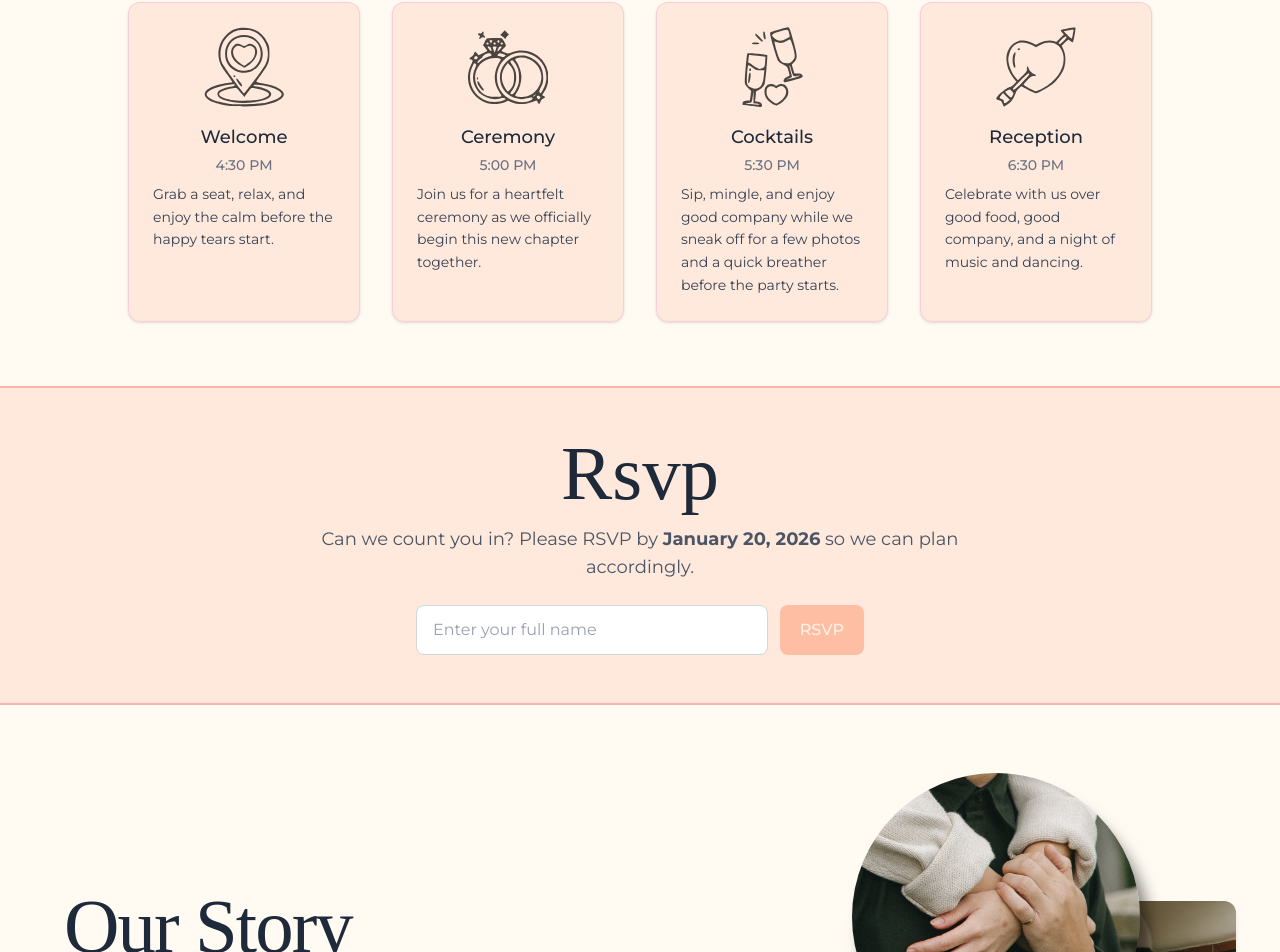
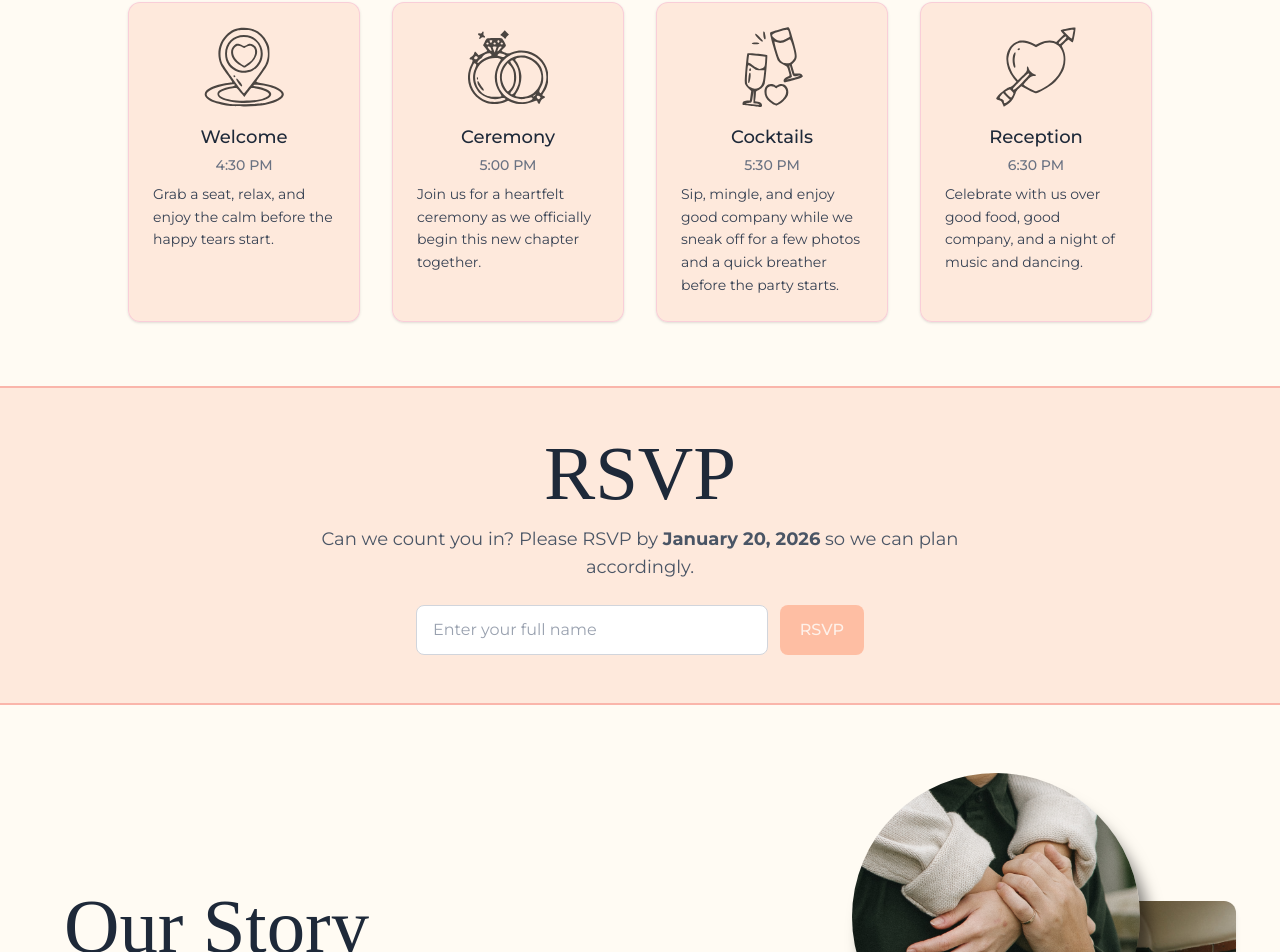
Before and after one commit to brianlpham21/mio-and-brian-wedding-rsvp, a Next.js app: page / in a window 1280 px wide. Shown: the part 1789-2741 px from the top of the page. Built offline with nearby package versions, Linux system fonts and the light colour scheme.

Commit message:
new font for titles and small grammar change

```diff
--- a/app/components/additionalDetails.tsx
+++ b/app/components/additionalDetails.tsx
@@ -60,7 +60,7 @@ export default function AdditionalDetails({ selectedLang }: { selectedLang: { co
   const headerFont =
     selectedLang.code === 'vi'
       ? { fontSize: 'clamp(3rem, 4vw, 4rem)', fontStyle: 'italic', fontWeight: '500' }
-      : { fontFamily: 'Brother, serif', fontSize: 'clamp(4rem, 6vw, 5.5rem)' };
+      : { fontFamily: 'Norway, serif', fontSize: 'clamp(4rem, 6vw, 5.5rem)' };
 
   return (
     <section
--- a/app/components/countdown.tsx
+++ b/app/components/countdown.tsx
@@ -70,7 +70,7 @@ export default function Countdown({ selectedLang }: CountdownProps) {
       ? { fontSize: 'clamp(3rem, 4vw, 4rem)', fontStyle: 'italic', fontWeight: '500' }
       : selectedLang.code === 'ja'
         ? { fontSize: 'clamp(2.25rem, 5vw, 4rem)' }
-        : { fontFamily: 'Brother, serif', fontSize: 'clamp(3.75rem, 10vw, 6rem)' };
+        : { fontFamily: 'Norway, serif', fontSize: 'clamp(3.75rem, 10vw, 6rem)' };
 
   return (
     <section
@@ -95,10 +95,7 @@ export default function Countdown({ selectedLang }: CountdownProps) {
 
       {/* Foreground content */}
       <div className="relative z-10 flex flex-col items-center">
-        <h2
-          className={`mb-8 text-gray-900 drop-shadow-sm leading-[1em] ${selectedLang.code === 'en' ? 'translate-y-[.25em]' : ''}`}
-          style={headerFont}
-        >
+        <h2 className="mb-8 text-gray-900 drop-shadow-sm leading-[1em]" style={headerFont}>
           {t('countingDownToIDo')}
         </h2>
 
--- a/app/components/itinerary.tsx
+++ b/app/components/itinerary.tsx
@@ -33,7 +33,7 @@ export default function Itinerary({ selectedLang }: { selectedLang: { code: stri
   const headerFont =
     selectedLang.code === 'vi'
       ? { fontSize: 'clamp(3rem, 4vw, 4rem)', fontStyle: 'italic', fontWeight: '500' }
-      : { fontFamily: 'Brother, serif', fontSize: 'clamp(4rem, 6vw, 5.5rem)' };
+      : { fontFamily: 'Norway, serif', fontSize: 'clamp(4rem, 6vw, 5.5rem)' };
 
   return (
     <section id="itinerary" className="w-full pt-12 pb-16 px-6 sm:px-8 md:px-12 text-gray-800">
@@ -82,9 +82,7 @@ export default function Itinerary({ selectedLang }: { selectedLang: { code: stri
               )}
             </div>
 
-            <h3 className="text-gray-800 tracking-[.001em] text-lg font-medium mb-1">
-              {t(event.title)}
-            </h3>
+            <h3 className="text-gray-800 text-lg font-medium mb-1">{t(event.title)}</h3>
             <p className="text-sm text-gray-500 mb-2">
               <span className="font-medium">{event.time}</span>
             </p>
--- a/app/components/ourStory.tsx
+++ b/app/components/ourStory.tsx
@@ -10,7 +10,7 @@ export default function OurStory({ selectedLang }: { selectedLang: { code: strin
   const headerFont =
     selectedLang.code === 'vi'
       ? { fontSize: 'clamp(3rem, 4vw, 4rem)', fontStyle: 'italic', fontWeight: '500' }
-      : { fontFamily: 'Brother, serif', fontSize: 'clamp(4rem, 6vw, 5.5rem)' };
+      : { fontFamily: 'Norway, serif', fontSize: 'clamp(4rem, 6vw, 5.5rem)' };
 
   return (
     <section
@@ -25,7 +25,7 @@ export default function OurStory({ selectedLang }: { selectedLang: { code: strin
         transition={{ duration: 1.2, ease: 'easeOut' }}
         className="flex-1 max-w-3xl relative z-10 text-center md:text-left"
       >
-        <h2 className="text-5xl sm:text-6xl text-gray-800 mb-6 tracking-tight" style={headerFont}>
+        <h2 className="text-5xl sm:text-6xl text-gray-800 mb-6" style={headerFont}>
           {t('our-story')}
         </h2>
         <p className="text-gray-600 text-lg leading-relaxed">
--- a/app/components/weddingInfo.tsx
+++ b/app/components/weddingInfo.tsx
@@ -20,7 +20,7 @@ export default function WeddingInfo({ selectedLang }: { selectedLang: { code: st
   const headerFont =
     selectedLang.code === 'vi'
       ? { fontSize: 'clamp(3rem, 4vw, 4rem)', fontStyle: 'italic', fontWeight: '500' }
-      : { fontFamily: 'Brother, serif', fontSize: 'clamp(4rem, 6vw, 5.5rem)' };
+      : { fontFamily: 'Norway, serif', fontSize: 'clamp(4rem, 6vw, 5.5rem)' };
 
   return (
     <section
--- a/app/layout.tsx
+++ b/app/layout.tsx
@@ -4,6 +4,7 @@ import localFont from 'next/font/local';
 import './globals.css';
 
 const brother = localFont({ src: './BrotherSignature.otf' });
+const norway = localFont({ src: './Norway.ttf' });
 
 const montserrat = Montserrat({
   weight: ['300', '400', '500', '700'],
@@ -35,7 +36,7 @@ export default function RootLayout({
   return (
     <html lang="en">
       <body
-        className={`${geistSans.variable} ${geistMono.variable} ${brother.className} ${montserrat.variable} antialiased`}
+        className={`${geistSans.variable} ${geistMono.variable} ${brother.className} ${norway.className} ${montserrat.variable} antialiased`}
       >
         {children}
       </body>
--- a/app/page.tsx
+++ b/app/page.tsx
@@ -163,7 +163,7 @@ export default function Main() {
   const headerFont =
     selectedLang.code === 'vi'
       ? { fontSize: 'clamp(3rem, 4vw, 4rem)', fontStyle: 'italic', fontWeight: '500' }
-      : { fontFamily: 'Brother, serif', fontSize: 'clamp(4rem, 6vw, 5.5rem)' };
+      : { fontFamily: 'Norway, serif', fontSize: 'clamp(4rem, 6vw, 5.5rem)' };
 
   return (
     <div className="min-h-screen flex flex-col items-center justify-center bg-ivory-50 font-sans text-gray-800">
--- a/locales/en.json
+++ b/locales/en.json
@@ -2,7 +2,7 @@
   "our-story": "Our Story",
   "information": "Information",
   "itinerary": "Itinerary",
-  "rsvp": "Rsvp",
+  "rsvp": "RSVP",
   "the-wedding-of": "THE WEDDING OF",
   "mio-and-brian": "Mio & Brian",
   "wedding-date": "March 20, 2026",
@@ -25,7 +25,7 @@
   "cocktails-itinerary-description": "Sip, mingle, and enjoy good company while we sneak off for a few photos and a quick breather before the party starts.",
   "reception-itinerary-description": "Celebrate with us over good food, good company, and a night of music and dancing.",
   "our-story-paragraph-1": "We met the modern way — matching on Hinge and hoping for the best. One chat turned into a date, then another, and eventually into weekends full of coffee dates, inside jokes, and realizing we might’ve found the real thing.",
-  "our-story-paragraph-2": "We’re so excited to celebrate this next chapter with the people who’ve been cheering us on.",
+  "our-story-paragraph-2": "We’re so excited to celebrate this next chapter with the people who’ve been cheering us on!",
   "our-story-paragraph-3": "<b>TL;DR:</b> We met on Hinge and it actually worked :)",
   "rsvp-subheader": "Can we count you in? Please RSVP by <b>January 20, 2026</b> so we can plan accordingly.",
   "enter-your-full-name": "Enter your full name",
--- a/locales/ja.json
+++ b/locales/ja.json
@@ -25,7 +25,7 @@
   "cocktails-itinerary-description": "私たちが写真撮影とちょっとした休憩に向かっている間、ドリンクを片手に交流し、楽しい時間をお過ごしください。",
   "reception-itinerary-description": "美味しい食事、素敵な仲間、音楽とダンスの夜で一緒にお祝いしましょう。",
   "our-story-paragraph-1": "私たちの出会いは現代的なものでした — Hinge でマッチして、“うまくいきますように”と願いながら始まりました。チャットがデートに変わり、また次のデートへと続き、やがてはコーヒーデートや内輪ネタでいっぱいの週末になり、“もしかして本物の出会いかも”と気づくようになりました。",
-  "our-story-paragraph-2": "これまでずっと応援してくれた皆さんと、この次の章を一緒にお祝いできることを心から楽しみにしています。",
+  "our-story-paragraph-2": "これまでずっと応援してくれた皆さんと、この次の章を一緒にお祝いできることを心から楽しみにしています!",
   "our-story-paragraph-3": "<b>要するに:</b> 私たちは Hinge で出会って、本当にうまくいきました :)",
   "rsvp-subheader": "ご参加いただけますか？計画の都合上、<b>2026年1月20日</b>までにご返信をお願いいたします。",
   "enter-your-full-name": "氏名を入力してください",
--- a/locales/vi.json
+++ b/locales/vi.json
@@ -25,7 +25,7 @@
   "cocktails-itinerary-description": "Nhâm nhi, giao lưu và tận hưởng không khí vui vẻ trong khi chúng tôi tranh thủ chụp vài tấm hình và nghỉ một chút trước khi bữa tiệc bắt đầu.",
   "reception-itinerary-description": "Hãy cùng chúng tôi ăn mừng với những món ăn ngon, bạn bè thân thiết và một đêm đầy ắp âm nhạc và khiêu vũ.",
   "our-story-paragraph-1": "Chúng tôi gặp nhau theo cách hiện đại — match trên Hinge và hy vọng mọi thứ sẽ tốt đẹp. Một cuộc trò chuyện dẫn đến một buổi hẹn, rồi thêm một buổi nữa, và cuối cùng là những cuối tuần đầy những buổi hẹn cà phê, những câu đùa nội bộ và cảm giác rằng có lẽ chúng tôi đã tìm thấy điều thật sự đặc biệt.",
-  "our-story-paragraph-2": "Chúng tôi vô cùng háo hức được cùng ăn mừng chương tiếp theo này với những người đã luôn cổ vũ chúng tôi.",
+  "our-story-paragraph-2": "Chúng tôi vô cùng háo hức được cùng ăn mừng chương tiếp theo này với những người đã luôn cổ vũ chúng tôi!",
   "our-story-paragraph-3": "<b>Tóm lại:</b> Chúng tôi gặp nhau trên Hinge và hóa ra lại hợp nhau thật :)",
   "rsvp-subheader": "Bạn có tham gia được không? Vui lòng phản hồi trước ngày <b>20 tháng 1 năm 2026</b> để chúng tôi có thể chuẩn bị chu đáo.",
   "enter-your-full-name": "Nhập họ và tên của bạn",
```
Also changed, not shown: app/Norway.ttf (added).
